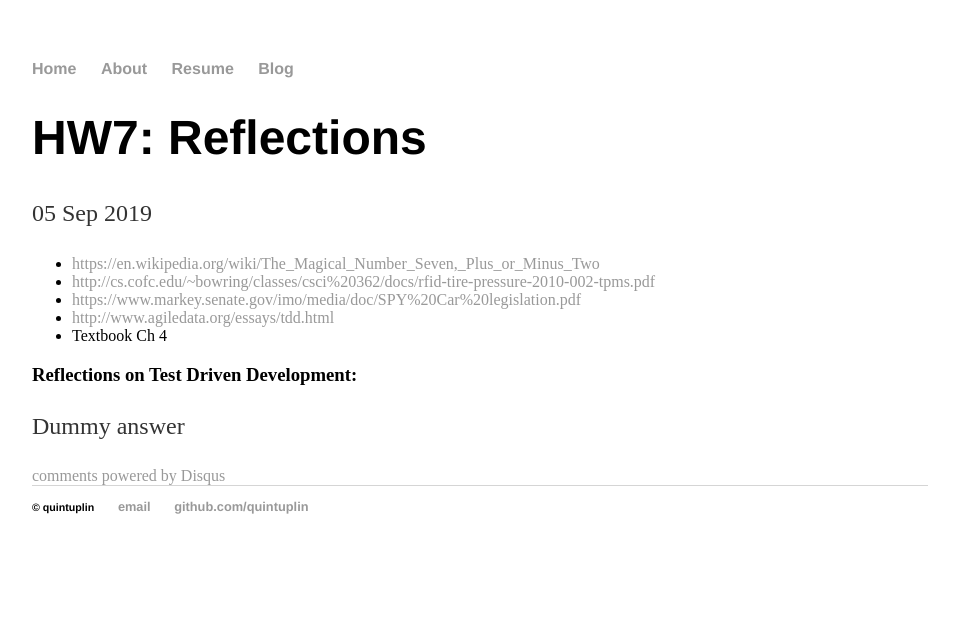
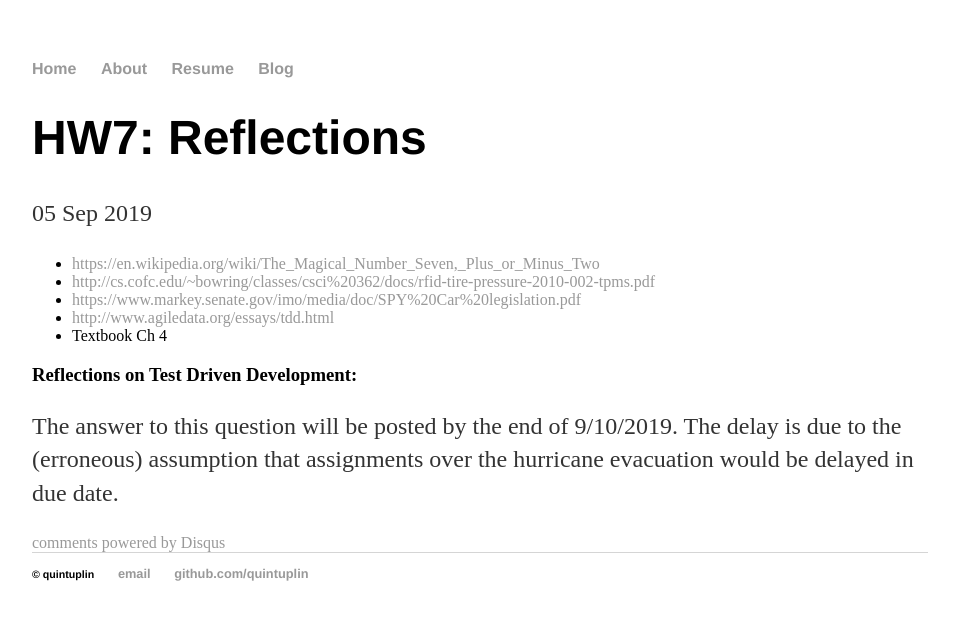
Before and after one commit to Quintuplin/quintuplin.github.io, a Jekyll site: the page built from _posts/2019-09-05-Reflections.md, in a window 1280 px wide. Shown: the top 620 px of the page, without its empty margins (160-1119 px from the left). Built offline with Jekyll 4.4.1, drawn with Linux system fonts in a browser that asks for light colours; comment, search, counter and statistics services are not loaded.

Commit message:
Update 2019-09-05-Reflections.md

```diff
--- a/_posts/2019-09-05-Reflections.md
+++ b/_posts/2019-09-05-Reflections.md
@@ -12,4 +12,4 @@ date: 2019-09-05
 
 ### Reflections on Test Driven Development:
 
-Dummy answer
+The answer to this question will be posted by the end of 9/10/2019. The delay is due to the (erroneous) assumption that assignments over the hurricane evacuation would be delayed in due date.
```
